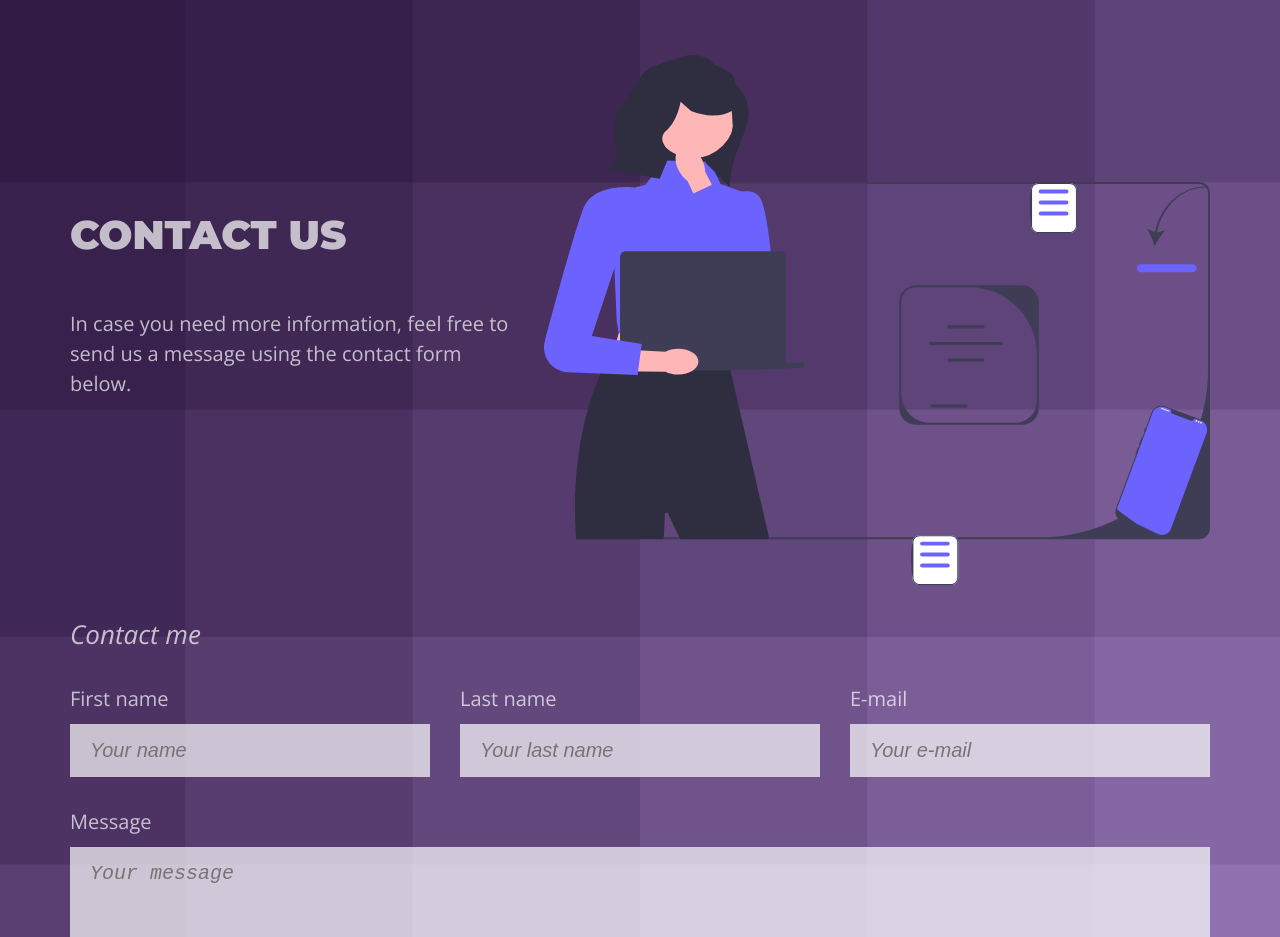
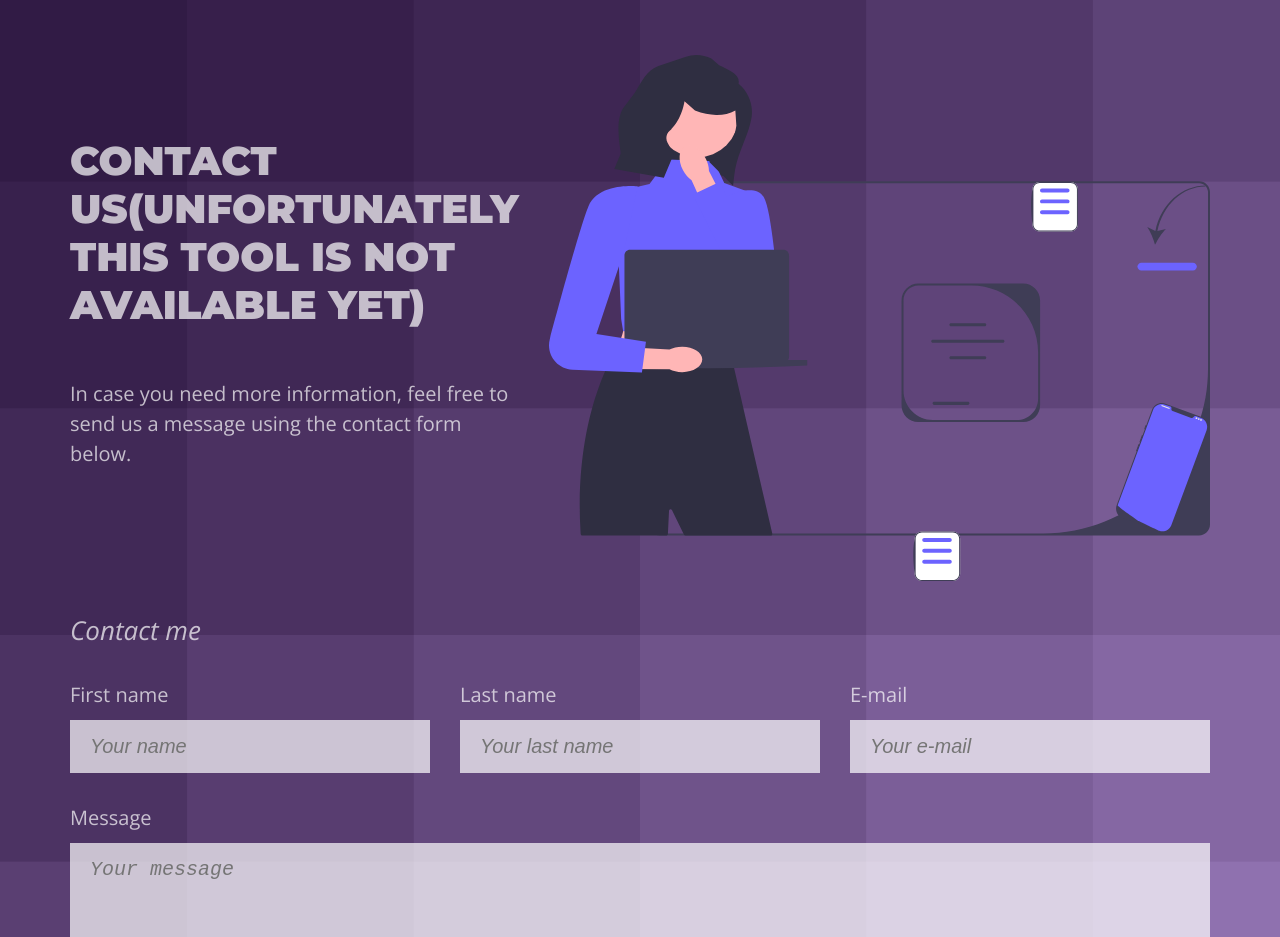
Before and after one commit to iCamilla/LandingPage, a plain HTML site: page index.html in a window 1280 px wide. Shown: the part 5460-6397 px from the top of the page. Drawn offline with nearby package versions, Linux system fonts and the light colour scheme.

Commit message:
Update index.html

```diff
--- a/index.html
+++ b/index.html
@@ -227,7 +227,7 @@
   <section id="contact" class="intro main-bg section">
     <div class="main-content intro-content">
       <div class="intro-text-content">
-        <h2>Contact Us</h2>
+        <h2>Contact Us(Unfortunately this tool is not available yet)</h2>
         <p>
           In case you need more information, feel free to send us a message using the contact form below.</p>
       </div>
```
